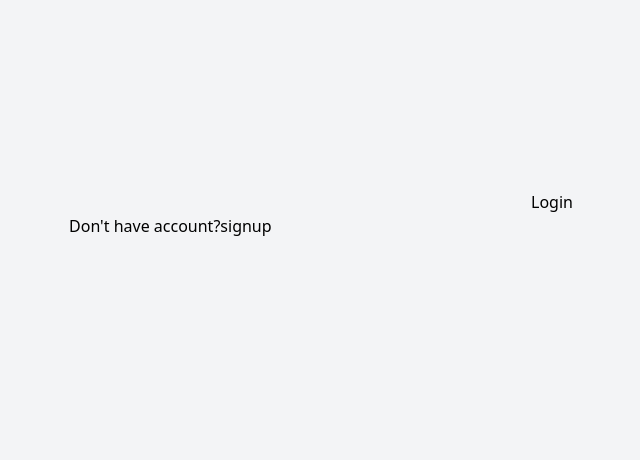
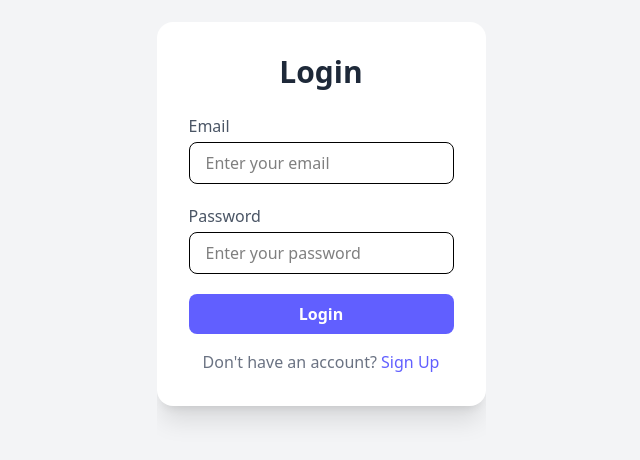
Before and after one commit to Wajahat883/Groceries-shopping, a React (Vite) app: page /pages in a window 1280 px wide. Shown: the part 186-646 px from the top of the page, without its empty margins (319-959 px from the left). Built offline with nearby package versions, Linux system fonts and the light colour scheme.

Commit message:
feat: enhance Login and Signup components with improved UI and form validation

```diff
--- a/src/Pages/Auth/Login.jsx
+++ b/src/Pages/Auth/Login.jsx
@@ -1,39 +1,76 @@
 import React, { useState } from "react";
+import { useNavigate } from "react-router-dom";
 
 function Login({ toggle }) {
   const [email, setEmail] = useState("");
   const [password, setPassword] = useState("");
+  const navigate = useNavigate();
 
-  const handlaLogin = (e) => {
+  const handleLogin = (e) => {
     e.preventDefault();
-    const users = JSON.parse(localStorage.getitem("users")) || [];
+
+    const users = JSON.parse(localStorage.getItem("users")) || [];
 
     const found = users.find(
       (u) => u.email === email && u.password === password
     );
+
     if (found) {
-      alert("login Successfully");
+      alert("Login Successful ");
       localStorage.setItem("loggedinUser", JSON.stringify(found));
     } else {
-      alert("invalid Email or password");
+      alert("Invalid Email or Password ");
     }
+    navigate("/allproducts");
   };
+
   return (
-    <>
-      <div>
-        <h2>
-          <form onSubmit={handlaLogin}>
-            <input type="text" onChange={(e) => setEmail(e.target.value)} />
-            <input type="text" onChange={(e) => setPassword(e.target.value)} />
-            <button>Login</button>
-          </form>
-          <p>
-            Don't have account?{""}
-            <button onClick={toggle}>signup</button>
-          </p>
+    <div className="flex items-center justify-center h-screen bg-gray-100 overflow-hidden">
+      <div className="bg-white p-8 rounded-2xl shadow-xl w-full max-w-md">
+        <h2 className="text-3xl font-bold text-center mb-6 text-gray-800">
+          Login
         </h2>
+        <form onSubmit={handleLogin} className="space-y-5">
+          <div>
+            <label className="block text-gray-600 mb-1">Email</label>
+            <input
+              type="email"
+              className="w-full px-4 py-2 border rounded-lg focus:outline-none focus:ring-2 focus:ring-indigo-400"
+              placeholder="Enter your email"
+              value={email}
+              onChange={(e) => setEmail(e.target.value)}
+              required
+            />
+          </div>
+          <div>
+            <label className="block text-gray-600 mb-1">Password</label>
+            <input
+              type="password"
+              className="w-full px-4 py-2 border rounded-lg focus:outline-none focus:ring-2 focus:ring-indigo-400"
+              placeholder="Enter your password"
+              value={password}
+              onChange={(e) => setPassword(e.target.value)}
+              required
+            />
+          </div>
+          <button
+            type="submit"
+            className="w-full bg-indigo-500 text-white py-2 rounded-lg font-semibold hover:bg-indigo-600 transition-colors"
+          >
+            Login
+          </button>
+        </form>
+        <p className="text-center text-gray-500 mt-4">
+          Don't have an account?{" "}
+          <button
+            onClick={toggle}
+            className="text-indigo-500 font-medium hover:underline"
+          >
+            Sign Up
+          </button>
+        </p>
       </div>
-    </>
+    </div>
   );
 }
 
--- a/src/Pages/Auth/Singup.jsx
+++ b/src/Pages/Auth/Singup.jsx
@@ -30,19 +30,48 @@ function Singup({ toggle }) {
   };
   return (
     <>
-      <div>
-        <h2>
-          <form onSubmit={handelSingup}>
-            <input type="text" onChange={(e) => setName(e.target.value)} />
-            <input type="text" onChange={(e) => setEmail(e.target.value)} />
-            <input type="text" onChange={(e) => setPassword(e.target.value)} />
-            <button> create Account</button>
+      <div className="flex items-center justify-center h-screen bg-gray-100 overflow-hidden">
+        <div className="bg-white p-8 rounded-2xl shadow-xl w-full max-w-md">
+          <h2 className="text-3xl font-bold text-center mb-6 text-gray-800">
+            SignUp
+          </h2>
+          <form onSubmit={handelSingup} className="space-y-5">
+            <label className="block text-gray-600 mb-1">Name</label>
+            <input
+              type="text"
+              value={name}
+              className="w-full px-4 py-2 border rounded-lg focus:outline-none focus:ring-2 focus:ring-indigo-400"
+              onChange={(e) => setName(e.target.value)}
+            />
+            <label className="block text-gray-600 mb-1">Email</label>
+            <input
+              type="text"
+              value={email}
+              className="w-full px-4 py-2 border rounded-lg focus:outline-none focus:ring-2 focus:ring-indigo-400"
+              onChange={(e) => setEmail(e.target.value)}
+            />
+            <label className="block text-gray-600 mb-1">Password</label>
+            <input
+              type="text"
+              value={password}
+              className="w-full px-4 py-2 border rounded-lg focus:outline-none focus:ring-2 focus:ring-indigo-400"
+              onChange={(e) => setPassword(e.target.value)}
+            />
+            <button className="w-full bg-indigo-500 text-white py-2 rounded-lg font-semibold hover:bg-indigo-600 transition-colors">
+              {" "}
+              create Account
+            </button>
           </form>
-          <p>
+          <p className="text-center text-gray-500 mt-4">
             already have account ? {""}
-            <button onClick={toggle}>Login</button>
+            <button
+              onClick={toggle}
+              className="text-indigo-500 font-medium hover:underline"
+            >
+              Login
+            </button>
           </p>
-        </h2>
+        </div>
       </div>
     </>
   );
```
